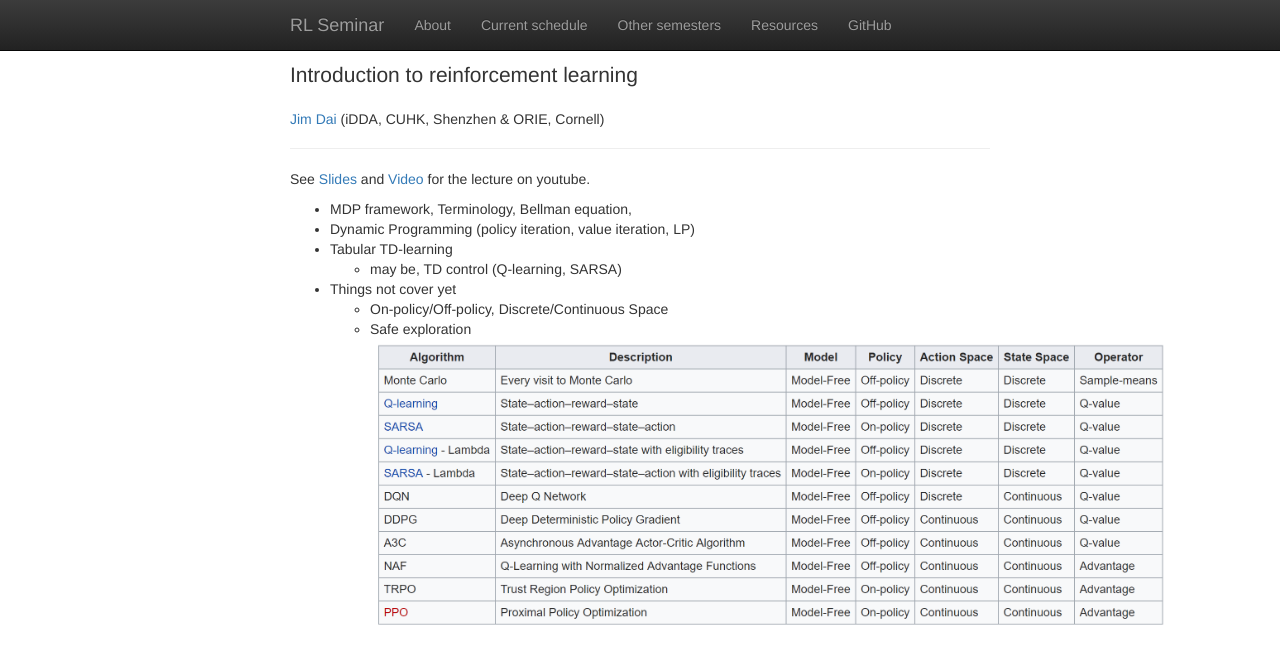
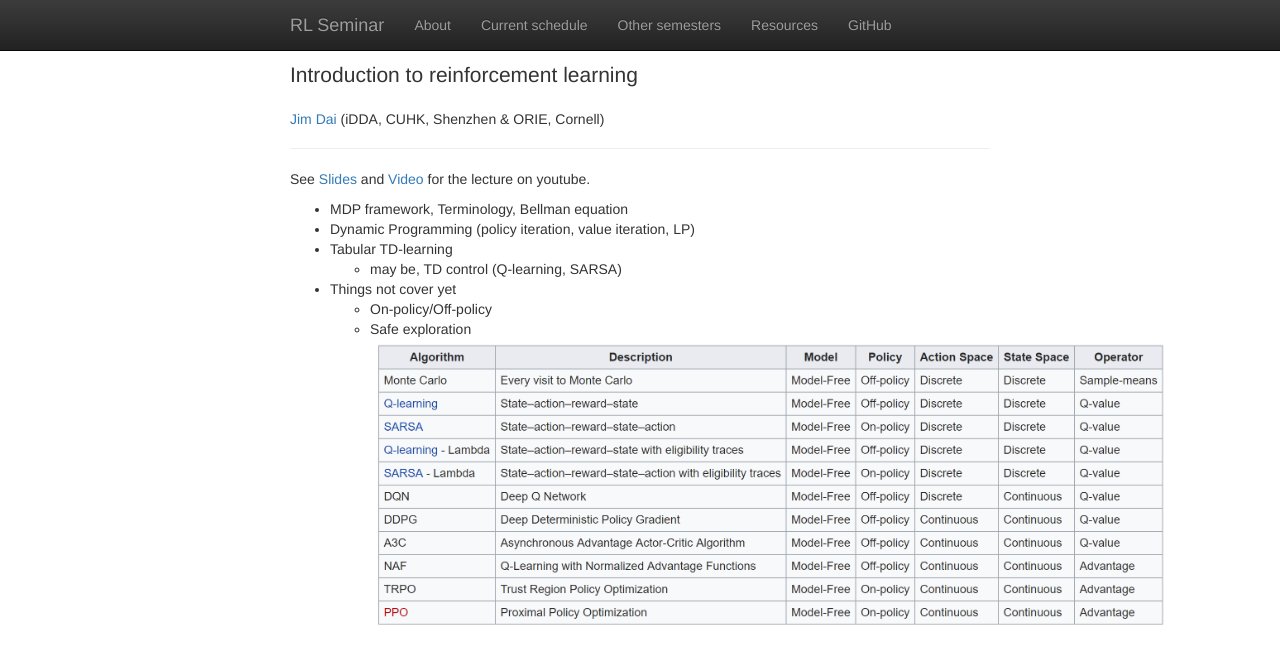
Before and after one commit to rlseminar/rlseminar.github.io, a Jekyll site: the page built from _posts/2019-01-21-jim.md, in a window 1280 px wide. Shown: the top 664 px of the page. Built offline with Jekyll 4.4.1, drawn with Linux system fonts in a browser that asks for light colours.

Commit message:
fix typo

```diff
--- a/_posts/2019-01-21-jim.md
+++ b/_posts/2019-01-21-jim.md
@@ -7,13 +7,13 @@
 ---
 See [Slides](/static/files/RL_tutorials2019-121jd_final.pdf) and [Video](https://youtu.be/mIeoDCUmbz8) for the lecture on youtube.
 
-- MDP framework, Terminology, Bellman equation,
+- MDP framework, Terminology, Bellman equation
 - Dynamic Programming (policy iteration, value iteration, LP)
 - Tabular TD-learning
   - may be, TD control (Q-learning, SARSA)
 
 
 - Things not cover yet
-  - On-policy/Off-policy, Discrete/Continuous Space
+  - On-policy/Off-policy
   - Safe exploration
 <img src="/static/img/comp_rl_alg.png" alt="Comparison of reinforcement learning algorithms" width="800" align="middle">
```
